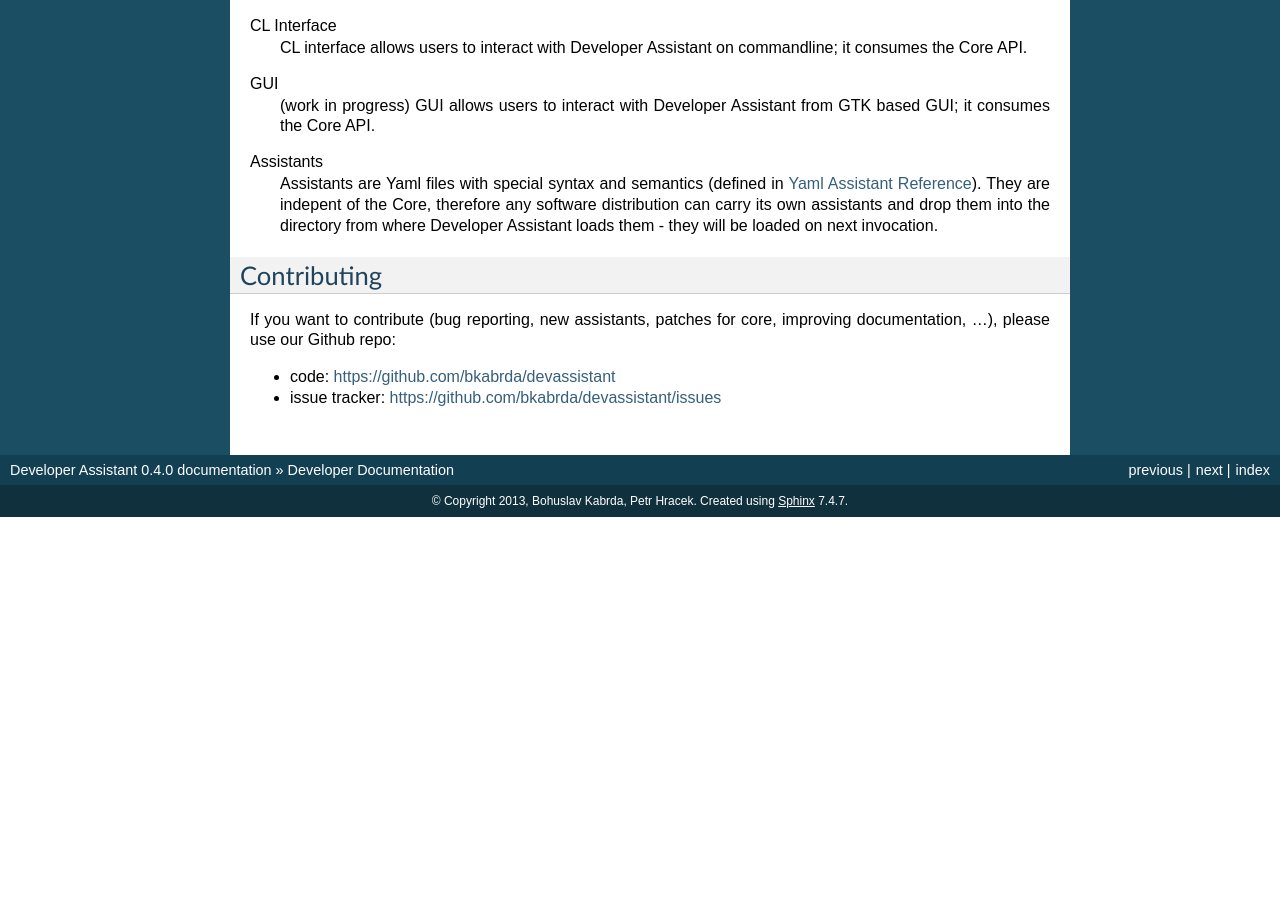
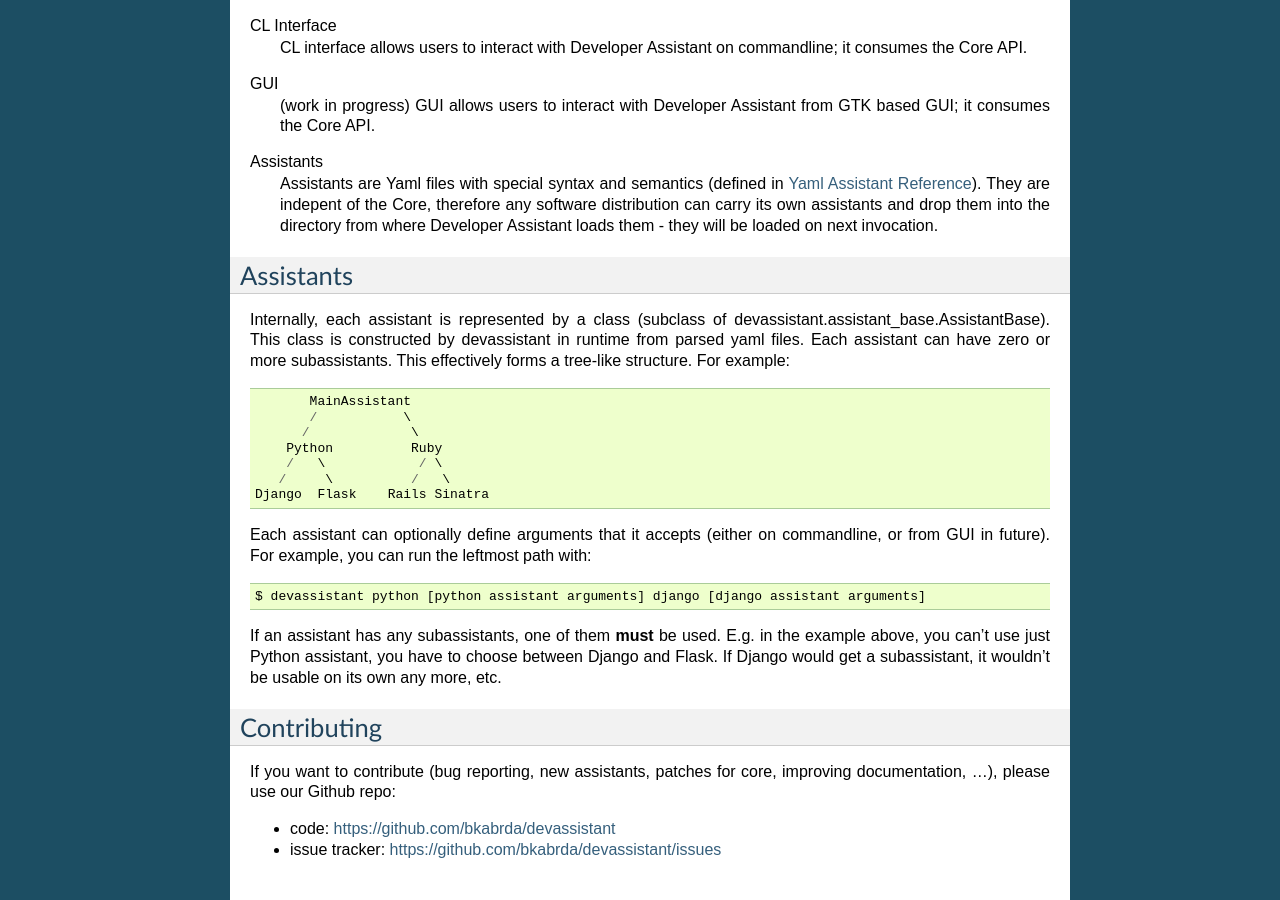
Before and after one commit to devassistant/devassistant, a Sphinx documentation site: the page built from docs/developer_documentation.rst, in a window 1280 px wide and 900 px high, scrolled down 534 px. Built offline with Sphinx 7.4.7, drawn with Linux system fonts in a browser that asks for light colours; before the commit the page ends 1051 px from its top, so only the background shows below that.

Commit message:
Add some info about how assistants work internally

```diff
--- a/docs/developer_documentation.rst
+++ b/docs/developer_documentation.rst
@@ -30,6 +30,34 @@
   and drop them into the directory from where Developer Assistant
   loads them - they will be loaded on next invocation.
 
+Assistants
+----------
+Internally, each assistant is represented by a class (subclass of
+devassistant.assistant_base.AssistantBase). This class is constructed
+by devassistant in runtime from parsed yaml files. Each assistant can
+have zero or more subassistants. This effectively forms a tree-like
+structure. For example::
+
+              MainAssistant
+              /           \
+             /             \
+           Python          Ruby
+           /   \            / \
+          /     \          /   \
+       Django  Flask    Rails Sinatra
+
+Each assistant can optionally define arguments that it accepts (either
+on commandline, or from GUI in future). For example, you can run
+the leftmost path with::
+
+   $ devassistant python [python assistant arguments] django [django assistant arguments]
+
+If an assistant has any subassistants, one of them **must** be used. E.g.
+in the example above, you can't use just Python assistant, you have to
+choose between Django and Flask. If Django would get a subassistant, it
+wouldn't be usable on its own any more, etc.
+
+
 Contributing
 ------------
 
```
